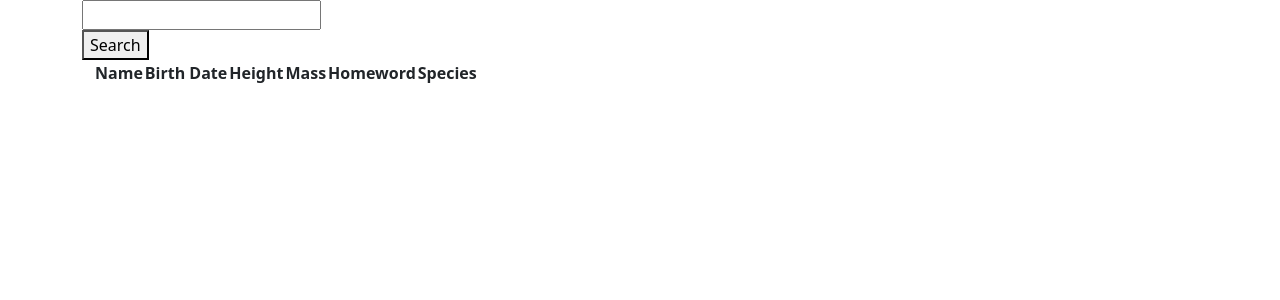
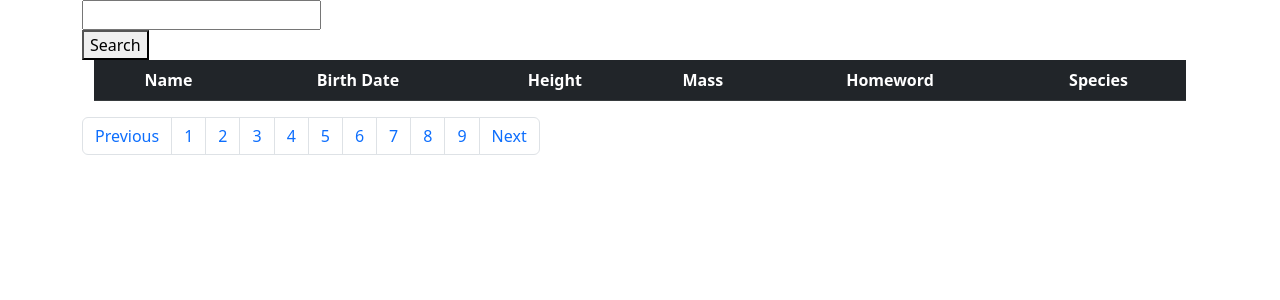
Before and after one commit to AaronAWB/starwars_api, a React (Create React App) app: page / in a window 1280 px wide. Shown: the top 300 px of the page. Built offline with nearby package versions, Linux system fonts and the light colour scheme.

Commit message:
add pagination buttons

```diff
--- a/src/App.js
+++ b/src/App.js
@@ -3,7 +3,7 @@ import Axios from 'axios'
 
 import Search from './components/Search';
 import DataTable from './components/DataTable';
-// import Pagination from './components/Pagination';
+import Pagination from './components/Pagination';
 
 
 function App() {
@@ -11,7 +11,7 @@ function App() {
     <div className='container'>
       <Search />
       <DataTable />
-      {/* <Pagination /> */}
+      <Pagination />
     </div>
   );
 }
--- a/src/components/DataTable.js
+++ b/src/components/DataTable.js
@@ -3,7 +3,7 @@ import React from 'react';
 const DataTable = () => {
     return(
         <div className='container'>
-            <table>
+            <table className='table table-striped table-dark'>
                 <thead className='text-center'>
                     <tr>
                         <th>Name</th>
--- a/src/components/Pagination.js
+++ b/src/components/Pagination.js
@@ -0,0 +1,23 @@
+import React from 'react';
+
+const Pagination = () => {
+    return (
+        <nav aria-label="Page navigation example">
+            <ul class="pagination">
+                <li class="page-item"><a class="page-link" href="#">Previous</a></li>
+                <li class="page-item"><a class="page-link" href="#">1</a></li>
+                <li class="page-item"><a class="page-link" href="#">2</a></li>
+                <li class="page-item"><a class="page-link" href="#">3</a></li>
+                <li class="page-item"><a class="page-link" href="#">4</a></li>
+                <li class="page-item"><a class="page-link" href="#">5</a></li>
+                <li class="page-item"><a class="page-link" href="#">6</a></li>
+                <li class="page-item"><a class="page-link" href="#">7</a></li>
+                <li class="page-item"><a class="page-link" href="#">8</a></li>
+                <li class="page-item"><a class="page-link" href="#">9</a></li>
+                <li class="page-item"><a class="page-link" href="#">Next</a></li>
+            </ul>
+        </nav>
+    )
+}
+
+export default Pagination;
```
